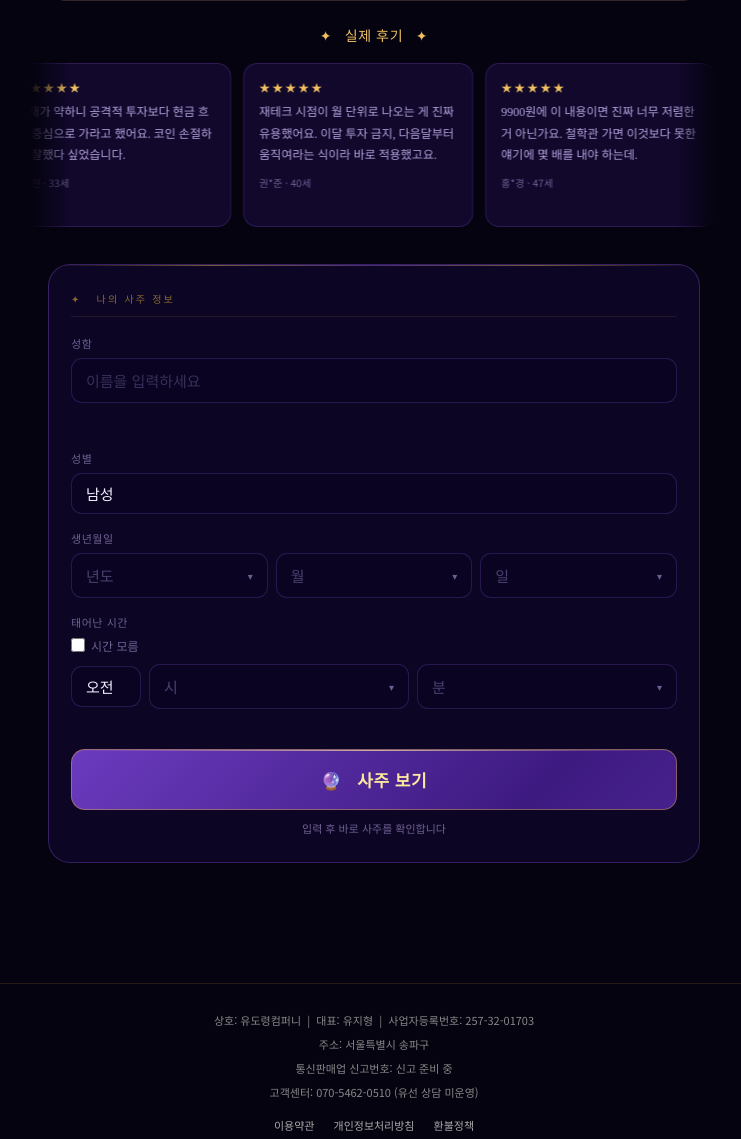
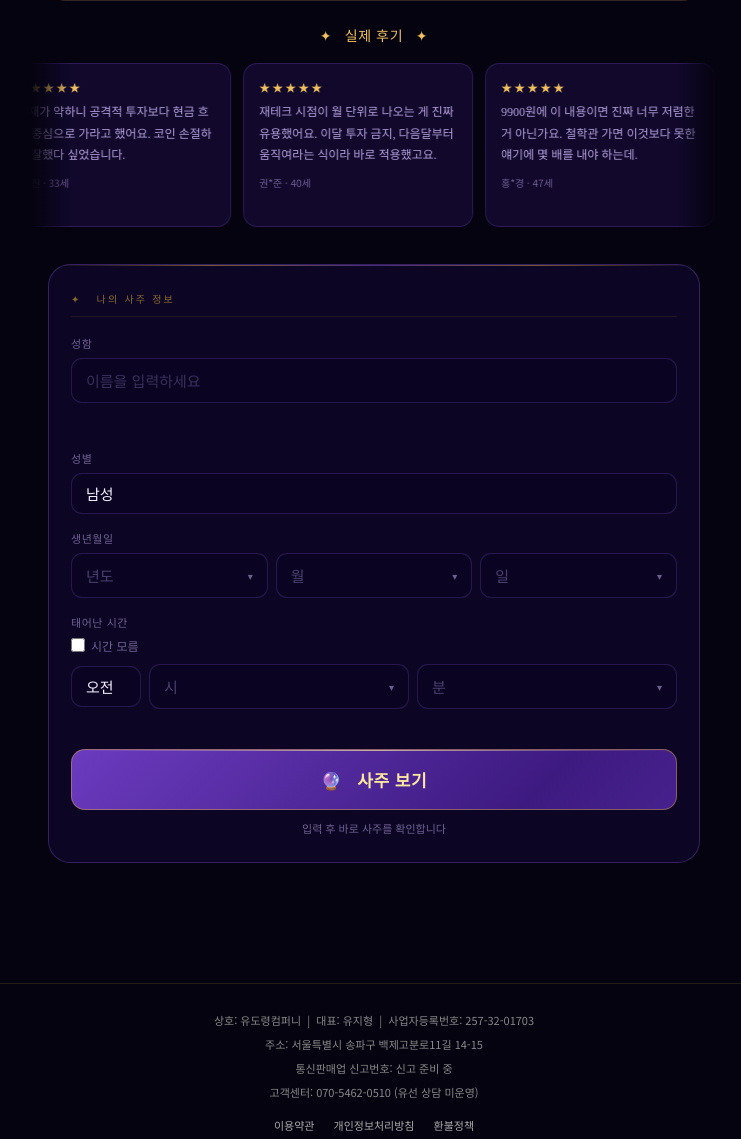
Before and after one commit to gud1955-sudo/yudoryeong, a Flask app: page / in a window 1280 px wide. Shown: the part 1336-2475 px from the top of the page, without its empty margins (266-1007 px from the left). Run offline with Flask 3, Linux system fonts and the light colour scheme; some libraries are stand-ins or nearby versions.

Commit message:
사이트 하단 사업장 주소 전체주소로 업데이트
Co-Authored-By: Claude Sonnet 4.6 <noreply@anthropic.com>

```diff
--- a/templates/index.html
+++ b/templates/index.html
@@ -893,7 +893,7 @@ function requestPay(){
 </div>
 <footer style="margin-top:40px;padding:24px 20px;border-top:1px solid rgba(220,170,60,.15);text-align:center;font-size:11px;color:#888;line-height:2.2;">
   <p>상호: 유도령컴퍼니 &nbsp;|&nbsp; 대표: 유지형 &nbsp;|&nbsp; 사업자등록번호: 257-32-01703</p>
-  <p>주소: 서울특별시 송파구</p>
+  <p>주소: 서울특별시 송파구 백제고분로11길 14-15</p>
   <p>통신판매업 신고번호: 신고 준비 중</p>
   <p>고객센터: 070-5462-0510 (유선 상담 미운영)</p>
   <p style="margin-top:8px;">
```
